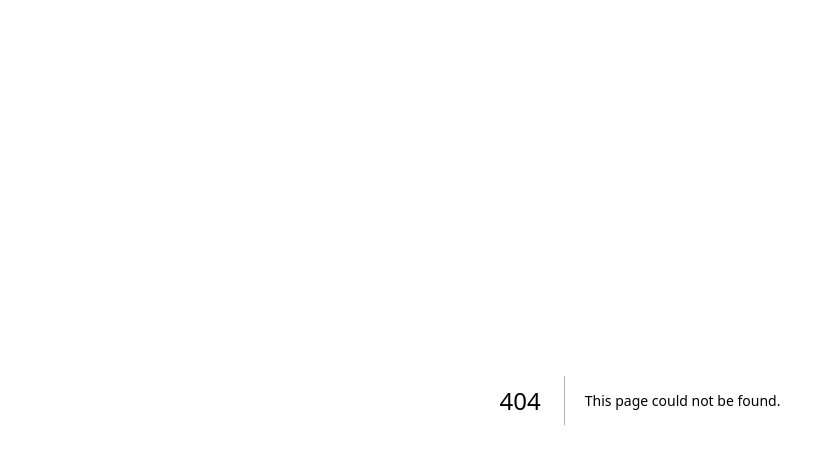
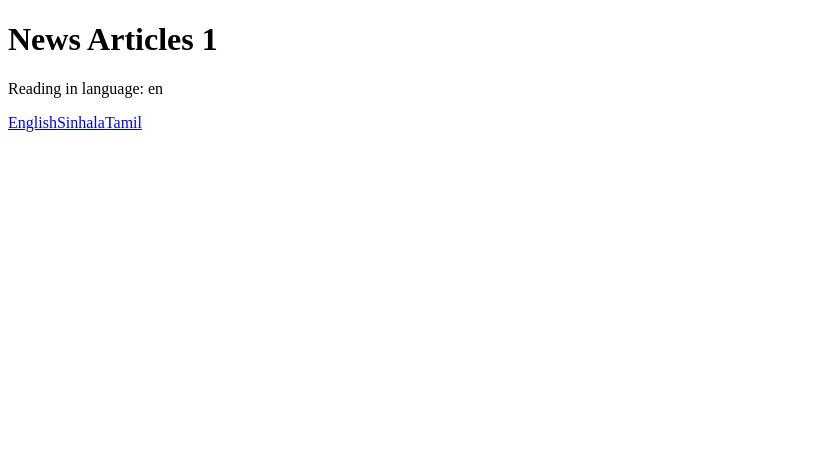
Before and after one commit to Manukagallage7/nextjs-full-tutorial, a Next.js app: page /articles/1 in a window 1280 px wide. Before the commit this address had no page. Shown: the top 464 px of the page, without its empty margins (0-835 px from the left). Built offline with nearby package versions, Linux system fonts and the light colour scheme.

Commit message:
feat: add NewsArticle component with language selection links

```diff
--- /dev/null
+++ b/src/app/articles/[articleId]/page.tsx
@@ -0,0 +1,22 @@
+'use client';
+import Link from 'next/link'
+import {use} from 'react';
+
+export default function NewsArticle(
+    {params, searchParams}: {
+    params: Promise<{articleId: string}>,
+    searchParams: Promise<{lang?: "en" | "sn" | "ta"}>}) {
+        const {articleId} =  use(params);
+        const {lang = 'en'} =  use(searchParams);
+    return (
+        <div>
+            <h1>News Articles {articleId}</h1>
+            <p>Reading in language: {lang}</p>
+            <div>
+                <Link href={`/articles/${articleId}?lang=en`}>English</Link>
+                <Link href={`/articles/${articleId}?lang=sn`}>Sinhala</Link>
+                <Link href={`/articles/${articleId}?lang=ta`}>Tamil</Link>
+            </div>
+        </div>
+    )
+}
```
